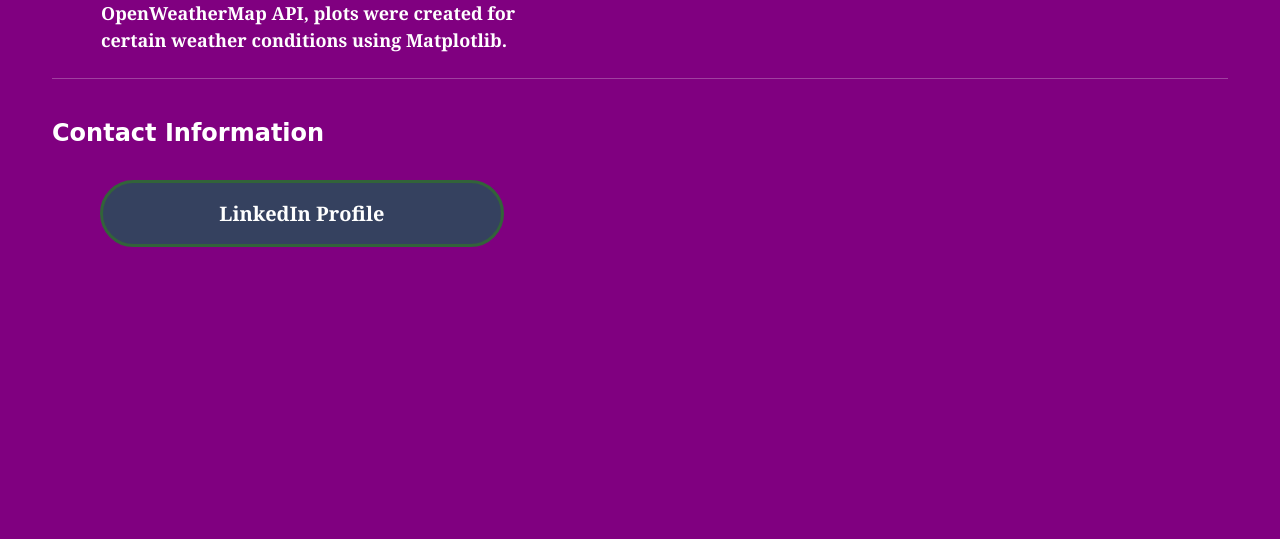
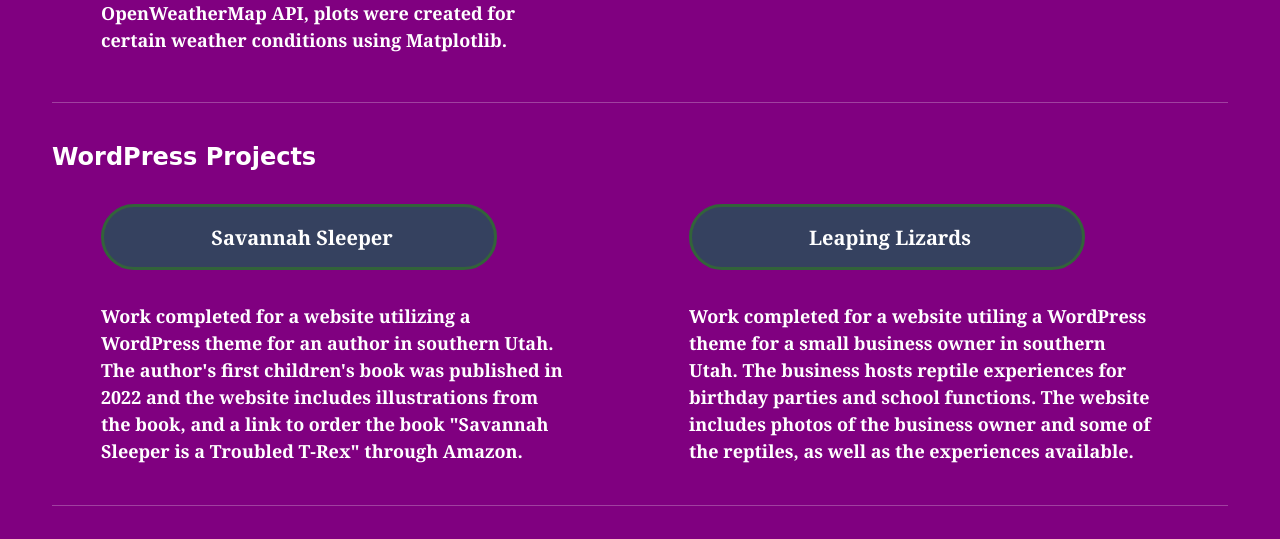
Before and after one commit to ic17rey/ic17rey.github.io, a plain HTML site: page index.html in a window 1280 px wide. Shown: the part 1725-2264 px from the top of the page. Before the commit the page ends 2000 px from the top, so only its background shows below. Drawn offline with nearby package versions, Linux system fonts and the light colour scheme.

Commit message:
Addition of WordPress activities

```diff
--- a/index.html
+++ b/index.html
@@ -237,6 +237,55 @@
     </div>
   </div>
 
+  <div class="row ms-4 me-4 ps-3 pe-3">
+    <div class="col-12 mt-4 text-white" >
+        <hr>
+        <br>
+        <h3>WordPress Projects</h3>
+    </div>
+
+    <div class="row justify-content-center">
+
+        <div class="col-md-5 pt-4">
+
+          <button type="button" class="project">
+            <a href="https://www.savannahsleeper.com" target="_blank"><h6>Savannah Sleeper</h6>
+            </a>
+          </button>
+
+          <div class="project-text text-white col-md-12 col-sm-12 pt-md-4 pt-sm-2 pb-4">
+            Work completed for a website utilizing a WordPress theme for an author in southern Utah.
+            The author's first children's book was published in 2022 and the website includes illustrations from the book,
+            and a link to order the book "Savannah Sleeper is a Troubled T-Rex" through Amazon.
+
+          </div>
+
+        </div>
+
+        <div class="col-md-1">
+        </div>
+
+        <div class="col-md-5 pt-4">
+
+          <button type="button" class="project">
+            <a href="https://leapinglizardsreptileexperience.com" target="_blank"><h6>Leaping Lizards</h6>
+            </a>
+          </button>
+
+          <div class="project-text text-white col-md-12 col-sm-12 pt-md-4 pt-sm-2 pb-4">
+            <!-- <div class="row justify-content-center"> -->
+            Work completed for a website utiling a WordPress theme for a small business owner in southern Utah.
+            The business hosts reptile experiences for birthday parties and school functions. The website includes
+            photos of the business owner and some of the reptiles, as well as the experiences available.
+
+          </div>
+        </div>
+      </div>
+        </div>
+      </div>
+    </div>
+  </div>
+
   <div class="row ms-4 me-4 ps-3 pe-3 justify-content-center">
     <div class="col-12 text-white" >
         <hr>
```
